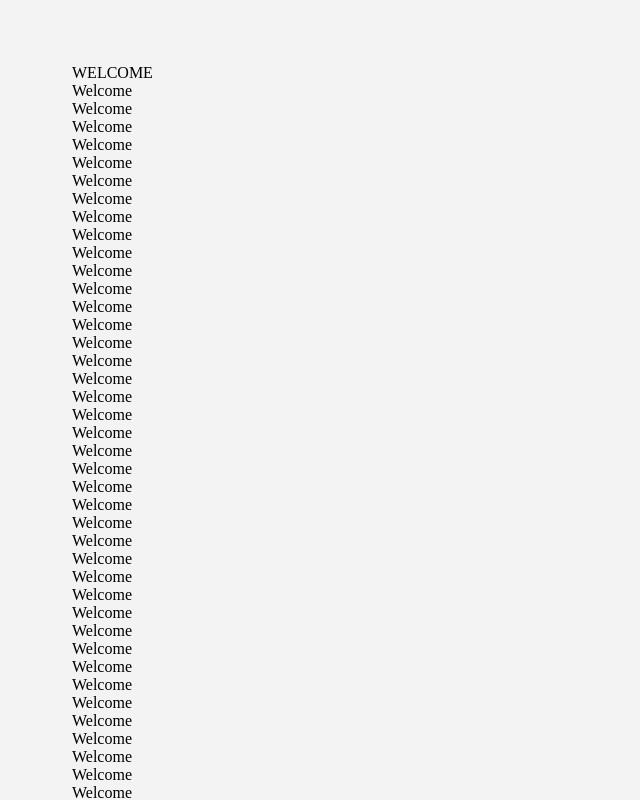
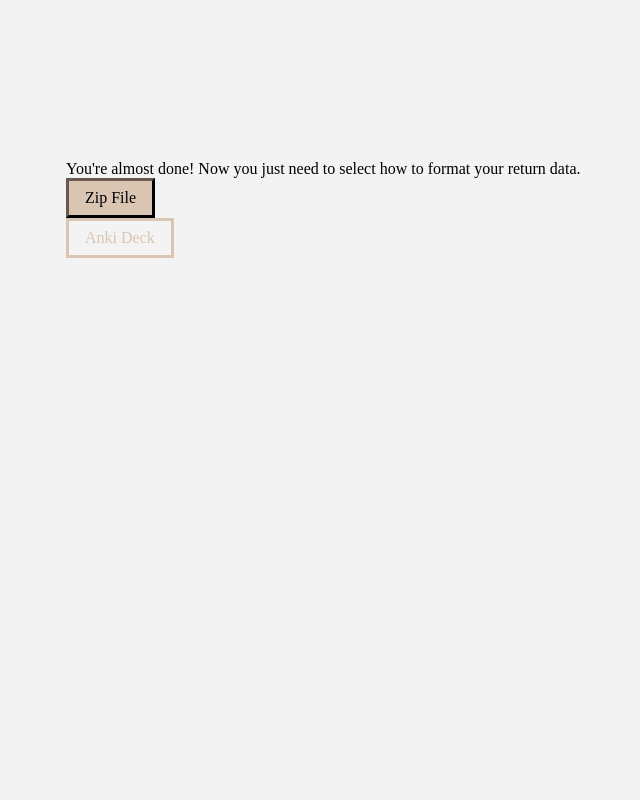
Before and after one commit to birkheadc/transcript_chopper, a React app: page /test in a window 1280 px wide. Shown: the top 800 px of the page, without its empty margins (94-734 px from the left). Built offline with nearby package versions, Linux system fonts and the light colour scheme.

Commit message:
add jszip module; build exporter outline

```diff
--- a/package.json
+++ b/package.json
@@ -15,6 +15,7 @@
   "license": "ISC",
   "dependencies": {
     "@heroicons/react": "^2.0.17",
+    "jszip": "^3.10.1",
     "react": "^18.2.0",
     "react-dom": "^18.2.0",
     "react-router-dom": "^6.10.0"
--- a/src/app/App.tsx
+++ b/src/app/App.tsx
@@ -7,6 +7,7 @@ import { BrowserRouter, Route, Routes } from 'react-router-dom';
 import MainNav from '../components/features/nav/mainNav/MainNav';
 import WelcomePage from '../components/features/welcome/welcomePage/WelcomePage';
 import ChopPage from '../components/features/chop/chopPage/ChopPage';
+import Exporter from '../components/features/chop/chopper/exporter/Exporter';
 
 interface AppProps {
 
@@ -24,6 +25,7 @@ function App(props: AppProps): JSX.Element | null {
         <Routes>
           <Route path={ '/welcome' } element={ <WelcomePage /> } ></Route>
           <Route path={ '/' } element={ <ChopPage /> } ></Route>
+          <Route path={ '/test' } element={ <div style={{ margin: '10em'}}><Exporter originalAudioFile={new File(["mock_file"], "mock_file.txt", { type: "text/plain" })} sections={[]}/></div> }></Route>
           <Route path={ '*' } element={ <WelcomePage /> } ></Route>
         </Routes>
       </div>
--- a/src/components/features/chop/chopper/exporter/Exporter.tsx
+++ b/src/components/features/chop/chopper/exporter/Exporter.tsx
@@ -1,18 +1,78 @@
 import * as React from 'react';
 import './Exporter.css'
+import Range from '../../../../../types/range/range';
+import JSZip from 'jszip';
+import { render } from 'react-dom';
 
 interface ExporterProps {
-
+  originalAudioFile: File,
+  sections: Range[]
 }
 
 /**
 * The component that the user interacts with to choose what format to receive their new file(s) in.
+* @param {File} props.originalAudioFile The original audio file to chop.
+* @param {Range[]} props.sections The sections of the audio to split.
 * @returns {JSX.Element | null}
 */
 function Exporter(props: ExporterProps): JSX.Element | null {
+
+  const [downloadLink, setDownloadLink] = React.useState<JSX.Element | undefined>(undefined);
+  const [working, setWorking] = React.useState<boolean>(false);
+
+  const handleZipFile = () => {
+    setWorking(true);
+    const zip = new JSZip();
+
+    zip.file("A.txt", "A\n");
+    zip.file("B.txt", "B\n");
+    zip.file("Hello.txt", "Hello there.\n");
+    zip.file("General.txt", "General Kenobi...\n");
+
+    zip.generateAsync({ type: 'blob' }).then((blob) => {
+      const url = URL.createObjectURL(blob);
+      const link = <a download={'files.zip'} href={url}>Download</a>
+      setDownloadLink(link);
+    }).then(() => setWorking(false));
+  }
+
+  const handleAnkiDeckFile = () => {
+    alert('Sorry, Anki Deck exporting is not yet implemented!');
+  }
+
+  function renderContents(): JSX.Element {
+    if (working) {
+      return (
+        <p>Generating your files now, please wait...</p>
+      );
+    }
+
+    if (downloadLink == null) {
+      return (
+        <>
+          <p>You're almost done! Now you just need to select how to format your return data.</p>
+          <ul>
+            <li><button onClick={handleZipFile}>Zip File</button></li>
+            <li><button onClick={handleAnkiDeckFile} disabled={true}>Anki Deck</button></li>
+          </ul>
+        </>
+      );
+    }
+
+    return (
+      <>
+        <p>Your files are ready!</p>
+        {downloadLink}
+      </>
+    );
+  }
+
   return (
-    <div></div>
+    <div className='exporter-wrapper'>
+      {renderContents()}
+    </div>
   );
+
 }
 
 export default Exporter;
--- /dev/null
+++ b/src/shared/chopAudio/chopAudio.ts
@@ -0,0 +1,5 @@
+import Range from "../../types/range/range";
+
+export default function chopAudio(originalAudioFile: File, sections: Range[]): File[] {
+  return [];
+}
```
Also changed, not shown: 1 other file (tests, documents, lock files or other folders).
